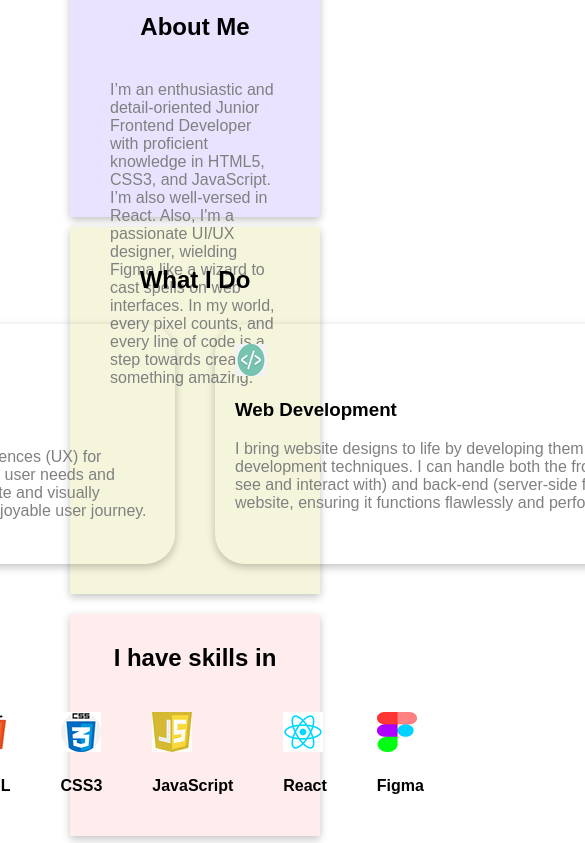
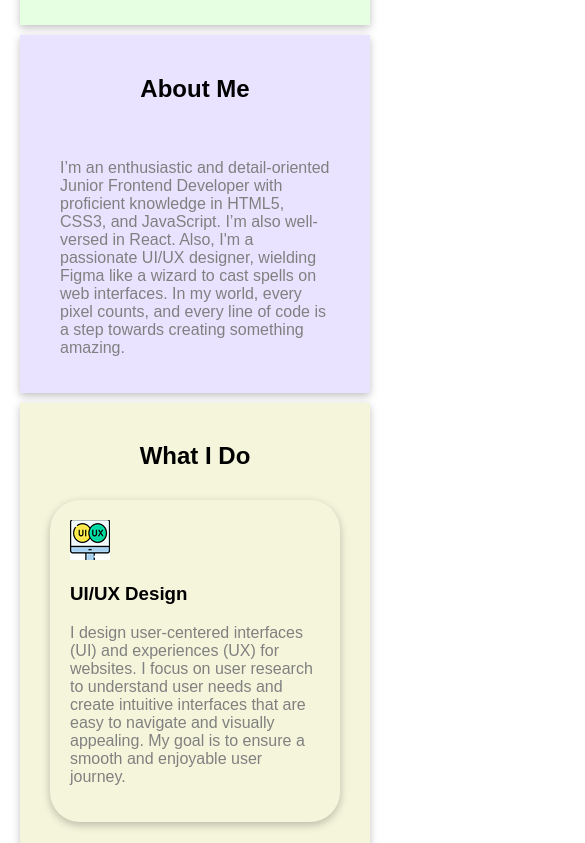
Before and after one commit to ZannatSrab/portfolio, a plain HTML site: page index.html in a window 390 px wide. Shown: the part 700-1543 px from the top of the page, 585 px wide, since content can reach past the window. Drawn offline with Linux system fonts and the light colour scheme.

Commit message:
updated responsive

```diff
--- a/design.css
+++ b/design.css
@@ -2,7 +2,7 @@
 
  body {
     font-family: Arial, sans-serif;
-    margin: 20px 70px; }
+    margin: 20px 40px; }
 
 
 body p{
@@ -58,7 +58,7 @@ body p{
     display: flex;
     justify-content: center;
     padding: 10px 30px;
-    height: 100px;
+    /* height: 100px; */
 
  }
  .about {
@@ -66,7 +66,6 @@ body p{
     padding: 10px;
     background-color: rgb(233, 227, 255);
     box-shadow: rgba(0, 0, 0, 0.24) 0px 3px 8px;
-
  }
 .whatIdo h2{
     display: flex;
@@ -81,6 +80,7 @@ body p{
 
     }
 .whatIdo_box{
+    /* padding: 0px ; */
     display: flex;
     justify-content: center;
     gap: 40px;
@@ -96,7 +96,7 @@ body p{
 }
 .whatIdo_box p{
     height: 80px;
-    width: 500px;
+    width: 400px;
 }
 .skill{
     background-color: rgb(255, 237, 237);
@@ -116,7 +116,7 @@ body p{
 }
 .contact{
     background-color: rgb(255, 243, 229);
-    padding: 20px;
+    padding: 10px;
     margin-top: 10px;
     box-shadow: rgba(0, 0, 0, 0.24) 0px 3px 8px;
 
@@ -133,7 +133,6 @@ body p{
     box-shadow: rgba(0, 0, 0, 0.16) 0px 1px 4px;
     text-align: center;
 
-
 }
 
  .footer {
@@ -141,3 +140,32 @@ body p{
    background-color: #1d1d1d;
     text-align: center;
      padding: 10px 20px; }
+
+@media only screen and (max-width: 500px){
+
+    .home{
+        display: flex;
+        flex-direction: column;
+    }
+    .about{
+        display: flex;
+        flex-direction: column;
+
+    }
+    .whatIdo_box{
+        display: flex;
+        flex-direction: column;
+    }
+    .whatIdo_box p{
+        height:fit-content;
+        width: 250px;}
+    .skills-cell{
+        display: flex;
+        flex-direction: column;
+        justify-content: center;
+    }
+    body{
+        margin: 20px 20px;
+    }
+
+}
```
